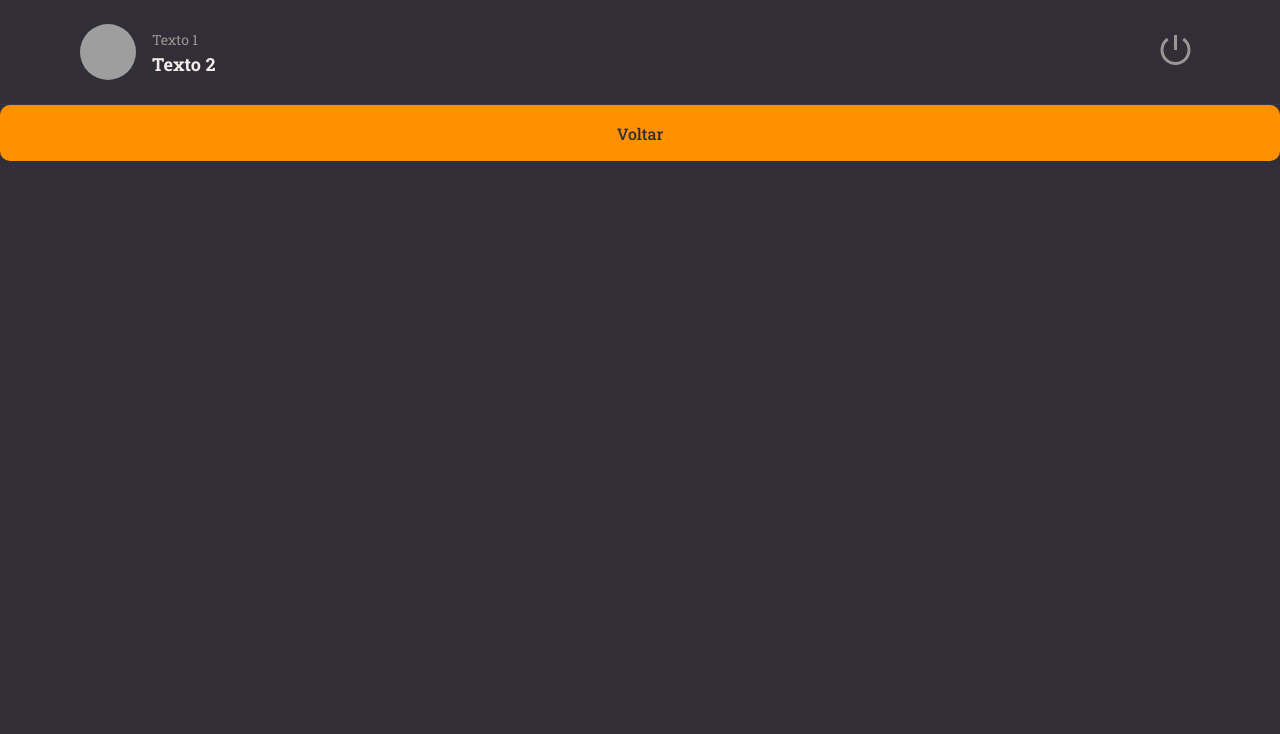
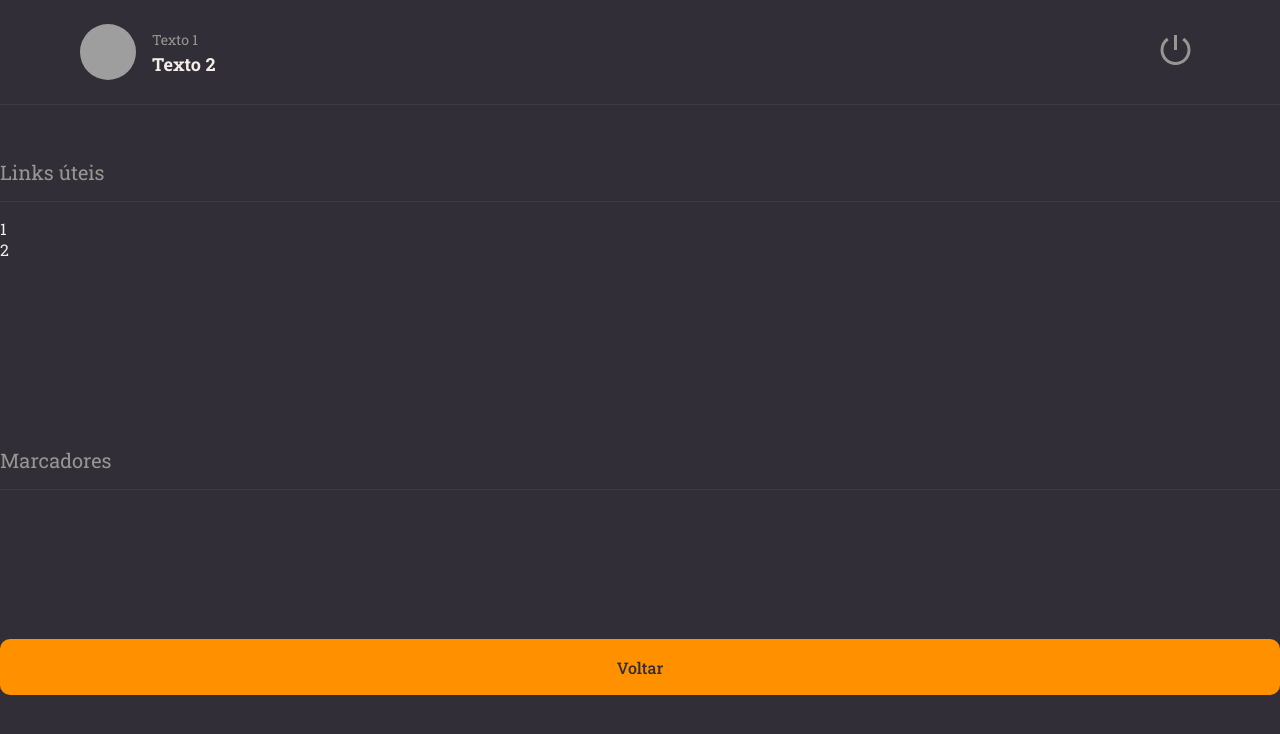
Before and after one commit to LKaua22k/RocketNotes---React, a React (Vite) app: page / in a window 1280 px wide. Shown: the top 734 px of the page. Built offline with nearby package versions, Linux system fonts and the light colour scheme; grey boxes are pictures that could not be loaded.

Commit message:
Criando o componente de Section :tada:

```diff
--- /dev/null
+++ b/src/Components/Section/index.jsx
@@ -0,0 +1,10 @@
+import {Container} from './style'
+
+export function Section({title , children}){
+    return(
+        <Container>
+            <h2>{title}</h2>
+            {children}
+        </Container>
+    )
+}
--- /dev/null
+++ b/src/Components/Section/style.js
@@ -0,0 +1,15 @@
+import styled from "styled-components";
+
+export const Container = styled.section`
+margin: 54px 0 28px;
+
+    > h2 {
+        border-bottom:1px solid ${({theme}) => theme.COLORS.BACKGROUND_700};
+        padding-bottom: 16px;
+        margin-bottom: 16px;
+
+        font-size: 20px;
+        font-weight: 400;
+        color: ${({theme}) => theme.COLORS.GRAY_100};
+    }
+`;
--- a/src/Pages/Details/index.jsx
+++ b/src/Pages/Details/index.jsx
@@ -2,6 +2,7 @@ import {Container} from './style'
 
 import {Header} from '../../Components/Header'
 import {Button} from '../../Components/Buttons'
+import {Section} from '../../Components/Section'
 
 
 export function Details() {
@@ -10,6 +11,17 @@ export function Details() {
     <Container>
       <Header />
 
+      <Section title='Links úteis'>
+          <ul>
+            <li>1</li>
+            <li>2</li>
+          </ul>
+      </Section>
+
+      <Section title='Marcadores'>
+
+      </Section>
+
       <Button title='Voltar'></Button>
     </Container>
   )
```
